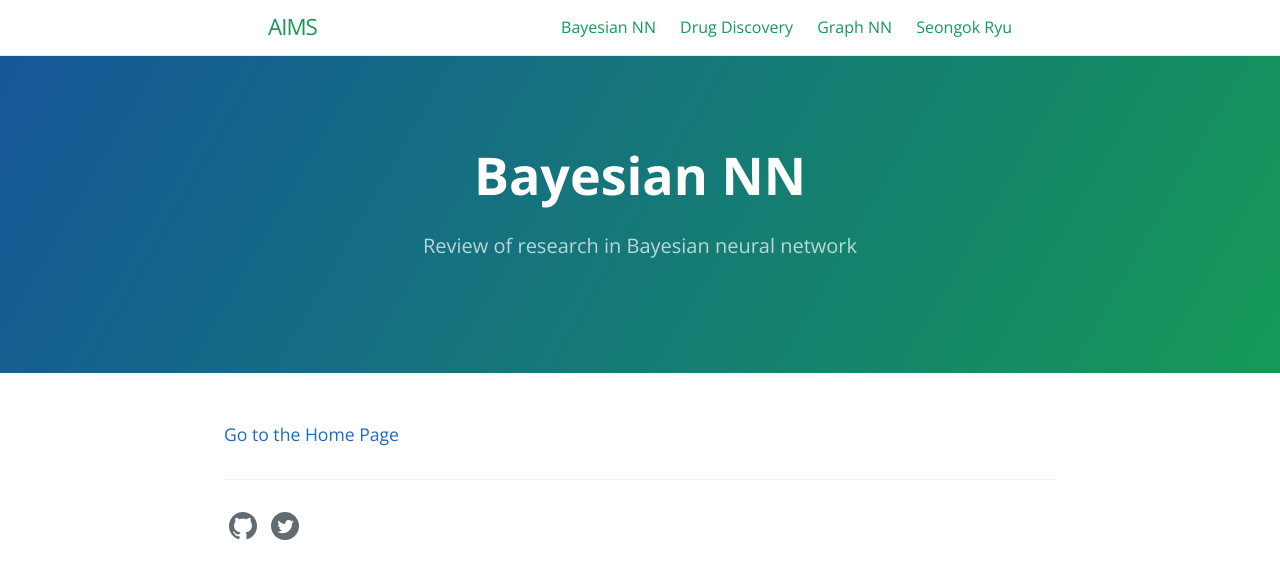
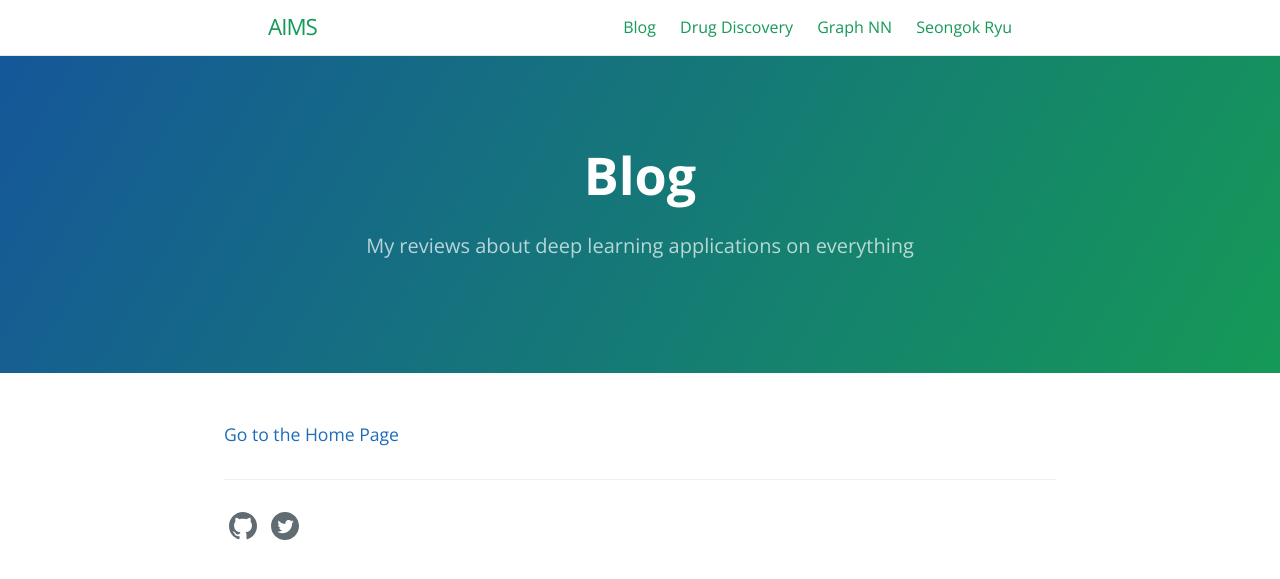
Before and after one commit to SeongokRyu/seongokryu.github.io, a Jekyll site: the page built from BayesianNN.md, in a window 1280 px wide. Shown: the top 579 px of the page. Built offline with Jekyll 4.4.1, drawn with Linux system fonts in a browser that asks for light colours.

Commit message:
Update BayesianNN.md

```diff
--- a/BayesianNN.md
+++ b/BayesianNN.md
@@ -1,7 +1,7 @@
 ---
 layout: page
-title: Bayesian NN
-tagline: Review of research in Bayesian neural network
+title: Blog
+tagline: My reviews about deep learning applications on everything
 ---
 
 [Go to the Home Page]({{ site.url }}{{ site.baseurl }})
```
